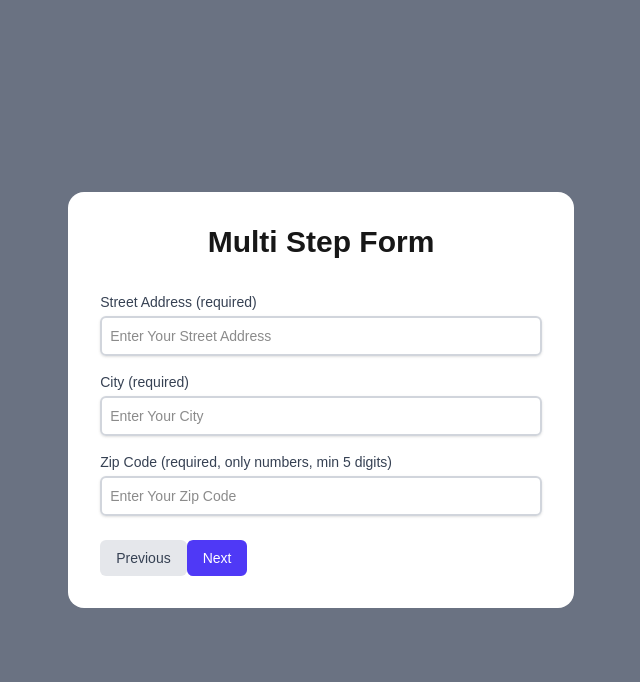
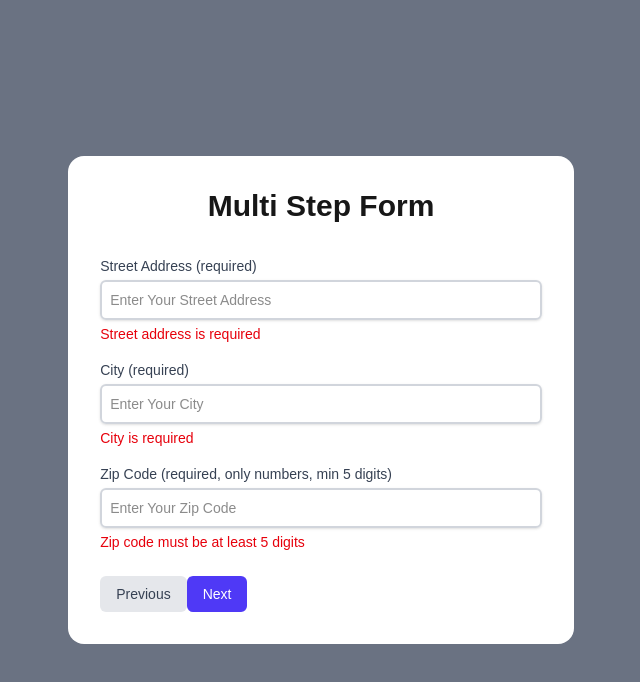
Before and after one commit to nodeNINJAr/multi-step-form, a Next.js app: page /multi-step-form in a window 1280 px wide. Both pictures are taken after a click on the button "Next". Shown: the top 682 px of the page, without its empty margins (319-959 px from the left). Built offline with nearby package versions, Linux system fonts and the light colour scheme.

Commit message:
zod-integrated

```diff
--- a/app/multi-step-form/components/FormNavigation.tsx
+++ b/app/multi-step-form/components/FormNavigation.tsx
@@ -12,7 +12,6 @@ type FormNavigationProps = {
 
 // form navigation
 const FormNavigation = ({currentStep, onNext, onPrev, isSubmitting}:FormNavigationProps) => {
-
    //
   return (
     <div className='mt-6'>
--- a/app/multi-step-form/components/FormStep1.tsx
+++ b/app/multi-step-form/components/FormStep1.tsx
@@ -4,10 +4,10 @@ import { useFormContext } from 'react-hook-form';
 import { FormData } from '../types';
 
 const FormStep1 = () => {
-    // const {
-    //     register,
-    //     formState: { errors },
-    //   } = useFormContext<FormData>();
+    const {
+        register,
+        formState: { errors },
+      } = useFormContext<FormData>();
 
 
     //
@@ -17,36 +17,36 @@ const FormStep1 = () => {
             <label className="block text-sm font-medium text-gray-700">Full Name</label>
             <input
               placeholder='Enter Your Name'
-            //   {...register('personal.fullName')}
+              {...register('personal.fullName')}
               className="mt-1 p-2 border-2 block w-full rounded-md border-gray-300 focus:border-indigo-500 focus:ring-indigo-500 sm:text-sm"
             />
-            {/* {errors.personal?.fullName && (
+            {errors.personal?.fullName && (
               <p className="mt-1 text-sm text-red-600">{errors.personal.fullName.message}</p>
-            )} */}
+            )}
           </div>
           {/* email */}
           <div>
             <label className="block text-sm font-medium text-gray-700">Email</label>
             <input
                placeholder='Enter Your Email'
-            //   {...register('personal.fullName')}
+              {...register('personal.email')}
               className="mt-1 p-2 border-2 block w-full rounded-md border-gray-300 shadow-sm focus:border-indigo-500 focus:ring-indigo-500 sm:text-sm"
             />
-            {/* {errors.personal?.fullName && (
-              <p className="mt-1 text-sm text-red-600">{errors.personal.fullName.message}</p>
-            )} */}
+            {errors.personal?.email && (
+              <p className="mt-1 text-sm text-red-600">{errors.personal.email.message}</p>
+            )}
           </div>
            {/* phone number */}
            <div>
             <label className="block text-sm font-medium text-gray-700">Phone Number</label>
             <input
               placeholder='Enter Your Number'
-            //   {...register('personal.fullName')}
+              {...register('personal.phoneNumber')}
               className="mt-1 p-2 border-2 block w-full rounded-md border-gray-300 shadow-sm focus:border-indigo-500 focus:ring-indigo-500 sm:text-sm"
             />
-            {/* {errors.personal?.fullName && (
-              <p className="mt-1 text-sm text-red-600">{errors.personal.fullName.message}</p>
-            )} */}
+            {errors.personal?.phoneNumber && (
+              <p className="mt-1 text-sm text-red-600">{errors.personal.phoneNumber.message}</p>
+            )}
           </div>
         </div>
       );
--- a/app/multi-step-form/components/FormStep2.tsx
+++ b/app/multi-step-form/components/FormStep2.tsx
@@ -1,42 +1,53 @@
 import React from 'react'
+import { useFormContext } from 'react-hook-form';
+import { FormData } from '../types';
 
 const FormStep2 = () => {
+//
+const { register, formState: { errors },
+    } = useFormContext<FormData>();
+
+
+    //
   return (
    <div className="space-y-4">
+    {/*  */}
      <div>
        <label className="block text-sm font-medium text-gray-700">Street Address (required)</label>
         <input
            placeholder='Enter Your Street Address'
-      //   {...register('personal.fullName')}
+           {...register('address.streetAddress')}
            className="mt-1 p-2 border-2 block w-full rounded-md border-gray-300 shadow-sm focus:border-indigo-500 focus:ring-indigo-500 sm:text-sm"
          />
-      {/* {errors.personal?.fullName && (
-        <p className="mt-1 text-sm text-red-600">{errors.personal.fullName.message}</p>
-      )} */}
+         {errors.address?.streetAddress && (
+             <p className="mt-1 text-sm text-red-600">{errors.address?.streetAddress.message}</p>
+         )}
      </div>
+
     {/* email */}
     <div>
       <label className="block text-sm font-medium text-gray-700">City (required)</label>
       <input
         placeholder='Enter Your City'
-      //   {...register('personal.fullName')}
+        {...register('address.city')}
         className="mt-1 p-2 border-2 block w-full rounded-md border-gray-300 shadow-sm focus:border-indigo-500 focus:ring-indigo-500 sm:text-sm"
       />
-      {/* {errors.personal?.fullName && (
-        <p className="mt-1 text-sm text-red-600">{errors.personal.fullName.message}</p>
-      )} */}
+      {errors.address?.city && (
+        <p className="mt-1 text-sm text-red-600">{errors.address?.city.message}</p>
+      )}
     </div>
+
      {/* phone number */}
      <div>
        <label className="block text-sm font-medium text-gray-700">Zip Code (required, only numbers, min 5 digits)</label>
        <input
           placeholder='Enter Your Zip Code'
-      //   {...register('personal.fullName')}
+         {...register('address.zipCode')}
          className="mt-1 p-2 border-2 block w-full rounded-md border-gray-300 shadow-sm focus:border-indigo-500 focus:ring-indigo-500 sm:text-sm"
        />
-      {/* {errors.personal?.fullName && (
-        <p className="mt-1 text-sm text-red-600">{errors.personal.fullName.message}</p>
-      )} */}
+        {errors.address?.zipCode && (
+            <p className="mt-1 text-sm text-red-600">{errors.address?.zipCode.message}</p>
+        )}
     </div>
   </div>
   )
--- a/app/multi-step-form/components/FormStep3.tsx
+++ b/app/multi-step-form/components/FormStep3.tsx
@@ -1,42 +1,49 @@
 import React from 'react'
+import { useFormContext } from 'react-hook-form';
+import { FormData } from '../types';
 
 const FormStep3 = () => {
+  //
+const { register, formState: { errors },
+      } = useFormContext<FormData>();
+
+  //
   return (
     <div className="space-y-4">
           <div>
             <label className="block text-sm font-medium text-gray-700">Username (required, min 4 characters)</label>
             <input
                placeholder='Enter Your Username'
-            //   {...register('personal.fullName')}
+              {...register('account.userName')}
               className="mt-1 p-2 border-2 block w-full rounded-md border-gray-300 shadow-sm focus:border-indigo-500 focus:ring-indigo-500 sm:text-sm"
             />
-            {/* {errors.personal?.fullName && (
-              <p className="mt-1 text-sm text-red-600">{errors.personal.fullName.message}</p>
-            )} */}
+            {errors.account?.userName && (
+              <p className="mt-1 text-sm text-red-600">{errors.account?.userName.message}</p>
+            )}
           </div>
           {/* email */}
           <div>
             <label className="block text-sm font-medium text-gray-700">Password (required, min 6 characters)</label>
             <input
                placeholder='Enter Your Password'
-            //   {...register('personal.fullName')}
+              {...register('account.password')}
               className="mt-1 p-2 border-2 block w-full rounded-md border-gray-300 shadow-sm focus:border-indigo-500 focus:ring-indigo-500 sm:text-sm"
             />
-            {/* {errors.personal?.fullName && (
-              <p className="mt-1 text-sm text-red-600">{errors.personal.fullName.message}</p>
-            )} */}
+            {errors.account?.password && (
+              <p className="mt-1 text-sm text-red-600">{errors.account?.password.message}</p>
+            )}
           </div>
            {/* phone number */}
            <div>
             <label className="block text-sm font-medium text-gray-700">Confirm Password (must match password)</label>
             <input
                 placeholder='Confirm Password'
-            //   {...register('personal.fullName')}
+              {...register('account.confirmPassword')}
               className="mt-1 p-2 border-2 block w-full rounded-md border-gray-300 shadow-sm focus:border-indigo-500 focus:ring-indigo-500 sm:text-sm"
             />
-            {/* {errors.personal?.fullName && (
-              <p className="mt-1 text-sm text-red-600">{errors.personal.fullName.message}</p>
-            )} */}
+            {errors.account?.confirmPassword && (
+              <p className="mt-1 text-sm text-red-600">{errors.account?.confirmPassword.message}</p>
+            )}
           </div>
         </div>
   )
--- a/app/multi-step-form/page.tsx
+++ b/app/multi-step-form/page.tsx
@@ -1,7 +1,8 @@
 'use client'
 
 import React from 'react'
-import { useForm } from 'react-hook-form'
+import { zodResolver } from '@hookform/resolvers/zod';
+import { FormProvider, useForm } from 'react-hook-form'
 import { FormData } from './types'
 import FormNavigation from './components/FormNavigation'
 import useMultiStepForm from './hooks/useMultiStepForm'
@@ -9,6 +10,7 @@ import FormStep1 from './components/FormStep1'
 import FormStep2 from './components/FormStep2'
 import FormStep3 from './components/FormStep3'
 import FormSummary from './components/FormSummary'
+import { formSchema } from './schema'
 
 
 // main form
@@ -17,17 +19,33 @@ const MultiStepForm = () => {
 const {currentStep, handleNext, handlePrev} = useMultiStepForm();
 
 //react hook form
-const { handleSubmit, control,
-       formState: { errors,isValid},
-      } = useForm<FormData>()
+const methods = useForm<FormData>({
+        resolver: zodResolver(formSchema),
+        mode: 'onChange',
+        defaultValues: {
+          personal: {
+            fullName: '',
+            email: '',
+            phoneNumber: '',
+          },
+          address: {
+            streetAddress: '',
+            city: '',
+            zipCode: '',
+          },
+          account: {
+            userName: '',
+            password: '',
+            confirmPassword: '',
+          },
+        },
+      })
 
   // form submittion function
   const onSubmit = (data:FormData)=>{
     console.log(data,"data is here")
   }
 
-
-//    const steps: FormStep[] = ['personal', 'address', 'account', 'summary'];
 // form step
  const renderStep =()=>{
      switch(currentStep){
@@ -51,12 +69,14 @@ const { handleSubmit, control,
         <div className='bg-white w-2/5 mx-auto p-8 rounded-2xl'>
           <h1 className='text-3xl text-center capitalize mb-8 font-bold'>Multi step form</h1>
          {/* form */}
-          <form onClick={handleSubmit(onSubmit)}>
-            {/* forms */}
-              {renderStep()}
-              {/* navigation */}
-            <FormNavigation currentStep={currentStep} onNext={handleNext} onPrev={handlePrev}/>
-          </form>
+           <FormProvider {...methods}>
+            <form onClick={methods.handleSubmit(onSubmit)}>
+                {/* forms */}
+                {renderStep()}
+                {/* navigation */}
+                <FormNavigation isSubmitting={methods.formState.isSubmitting} currentStep={currentStep} onNext={handleNext} onPrev={handlePrev}/>
+            </form>
+           </FormProvider>
         </div>
     </div>
   )
--- /dev/null
+++ b/app/multi-step-form/schema.ts
@@ -0,0 +1,29 @@
+import {z} from "zod"
+
+//
+const personalSchema = z.object({
+       fullName: z.string().min(1, {message:'Full name is required'}),
+       email: z.string().email({message:'Invalid email format'}),
+       phoneNumber: z.string().min(10, { message:'Phone number must be at least 10 digits'}),
+    });
+
+const addressSchema = z.object({
+       streetAddress: z.string().min(1, {message:'Street address is required'}),
+       city: z.string().min(1, {message:'City is required'}),
+       zipCode: z.string().regex(/^\d{5,}$/, {message : 'Zip code must be at least 5 digits'}),
+    });
+
+const accountSchema = z.object({
+      userName: z.string().min(4, {message:'Username must be at least 4 characters'}),
+      password: z.string().min(6, {message : 'Password must be at least 6 characters'}),
+      confirmPassword: z.string(),
+    }).refine(data => data.password === data.confirmPassword, {
+    message: "Passwords don't match",
+    path: ["confirmPassword"],
+    });
+
+export const formSchema = z.object({
+      personal: personalSchema,
+      address: addressSchema,
+      account: accountSchema,
+    });
--- a/app/multi-step-form/types.ts
+++ b/app/multi-step-form/types.ts
@@ -12,7 +12,7 @@ export type FormData = {
         zipCode: string;
       };
       account: {
-        username: string;
+        userName: string;
         password: string;
         confirmPassword: string;
       };
--- a/package.json
+++ b/package.json
@@ -9,6 +9,7 @@
     "lint": "next lint"
   },
   "dependencies": {
+    "@hookform/resolvers": "^5.0.1",
     "@tanstack/react-query": "^5.72.1",
     "axios": "^1.8.4",
     "next": "15.2.4",
```
Also changed, not shown: 1 other file (tests, documents, lock files or other folders). Lines whose indentation alone changed are shown as unchanged.
